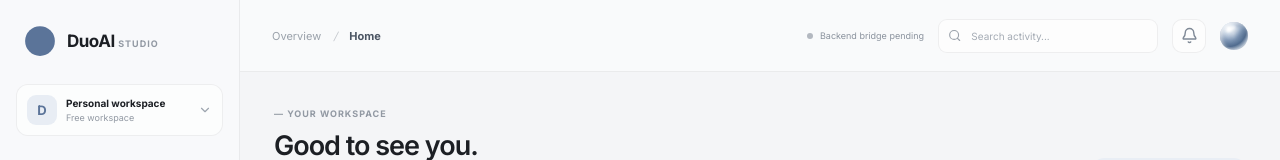
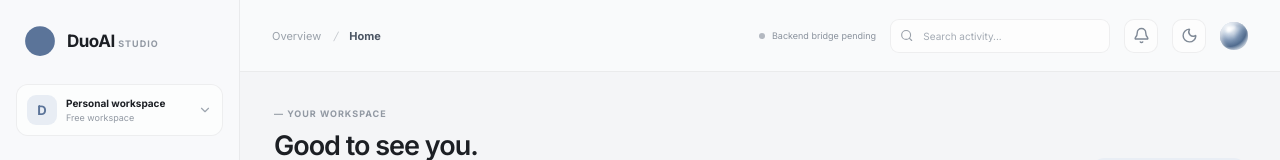
Before and after one commit to hisir-sys/duo, a React (Vite) app in the folder desktop-ui/: page / in a window 1280 px wide. Shown: the top 160 px of the page. Built offline with nearby package versions, Linux system fonts and the light colour scheme.

Commit message:
feat(ui): add persistent light and dark mode switch

```diff
--- a/desktop-ui/src/App.tsx
+++ b/desktop-ui/src/App.tsx
@@ -1,5 +1,5 @@
-import { useState } from "react";
-import { Activity, Bell, BookOpen, Check, ChevronDown, FolderKanban, GitPullRequest, Gauge, LayoutDashboard, Search, Settings2, Sparkles, Users, Workflow } from "lucide-react";
+import { useEffect, useState } from "react";
+import { Activity, Bell, BookOpen, Check, ChevronDown, FolderKanban, GitPullRequest, Gauge, LayoutDashboard, Moon, Search, Settings2, Sparkles, Sun, Users, Workflow } from "lucide-react";
 import { AgentOrb } from "./AgentOrb";
 
 const updates = [
@@ -18,6 +18,14 @@ function Metric({ label, value, note, icon: Icon, warm = false }: any) {
 export default function App() {
   const [query, setQuery] = useState("");
   const [low, setLow] = useState(false);
+  const [theme, setTheme] = useState<"light" | "dark">(() => {
+    const saved = localStorage.getItem("duoai-theme");
+    return saved === "dark" ? "dark" : "light";
+  });
+  useEffect(() => {
+    document.documentElement.dataset.theme = theme;
+    localStorage.setItem("duoai-theme", theme);
+  }, [theme]);
   const bars = [32, 48, 39, 66, 54, 78, 62];
   const visible = updates.filter((row) => row.join(" ").toLowerCase().includes(query.toLowerCase()));
   return <div className={low ? "shell low" : "shell"}>
@@ -33,7 +41,7 @@ export default function App() {
       <div className="side-bottom"><div className="profile"><span>S</span><div><b>Studio owner</b><small>Local preview</small></div></div></div>
     </aside>
     <main>
-      <header className="topbar"><div className="crumb">Overview <i>/</i> <b>Home</b></div><div className="top-actions"><span className="bridge"><i/>Backend bridge pending</span><div className="search"><Search size={15}/><input placeholder="Search activity..." value={query} onChange={e=>setQuery(e.target.value)}/></div><button className="icon-btn" aria-label="Notifications"><Bell size={17}/></button><AgentOrb compact/></div></header>
+      <header className="topbar"><div className="crumb">Overview <i>/</i> <b>Home</b></div><div className="top-actions"><span className="bridge"><i/>Backend bridge pending</span><div className="search"><Search size={15}/><input placeholder="Search activity..." value={query} onChange={e=>setQuery(e.target.value)}/></div><button className="icon-btn" aria-label="Notifications"><Bell size={17}/></button><button className="icon-btn theme-toggle" aria-label={theme === "dark" ? "Switch to light mode" : "Switch to dark mode"} title={theme === "dark" ? "Switch to light mode" : "Switch to dark mode"} onClick={()=>setTheme(current=>current === "dark" ? "light" : "dark")}>{theme === "dark" ? <Sun size={17}/> : <Moon size={17}/>}</button><AgentOrb compact/></div></header>
       <div className="content">
         <section className="welcome"><div><label>— YOUR WORKSPACE</label><h1>Good to see you.</h1><p>Here’s what’s happening across your projects today.</p></div><span className="preview">● UI PREVIEW · SAMPLE DATA</span></section>
         <section className="metrics">
```
